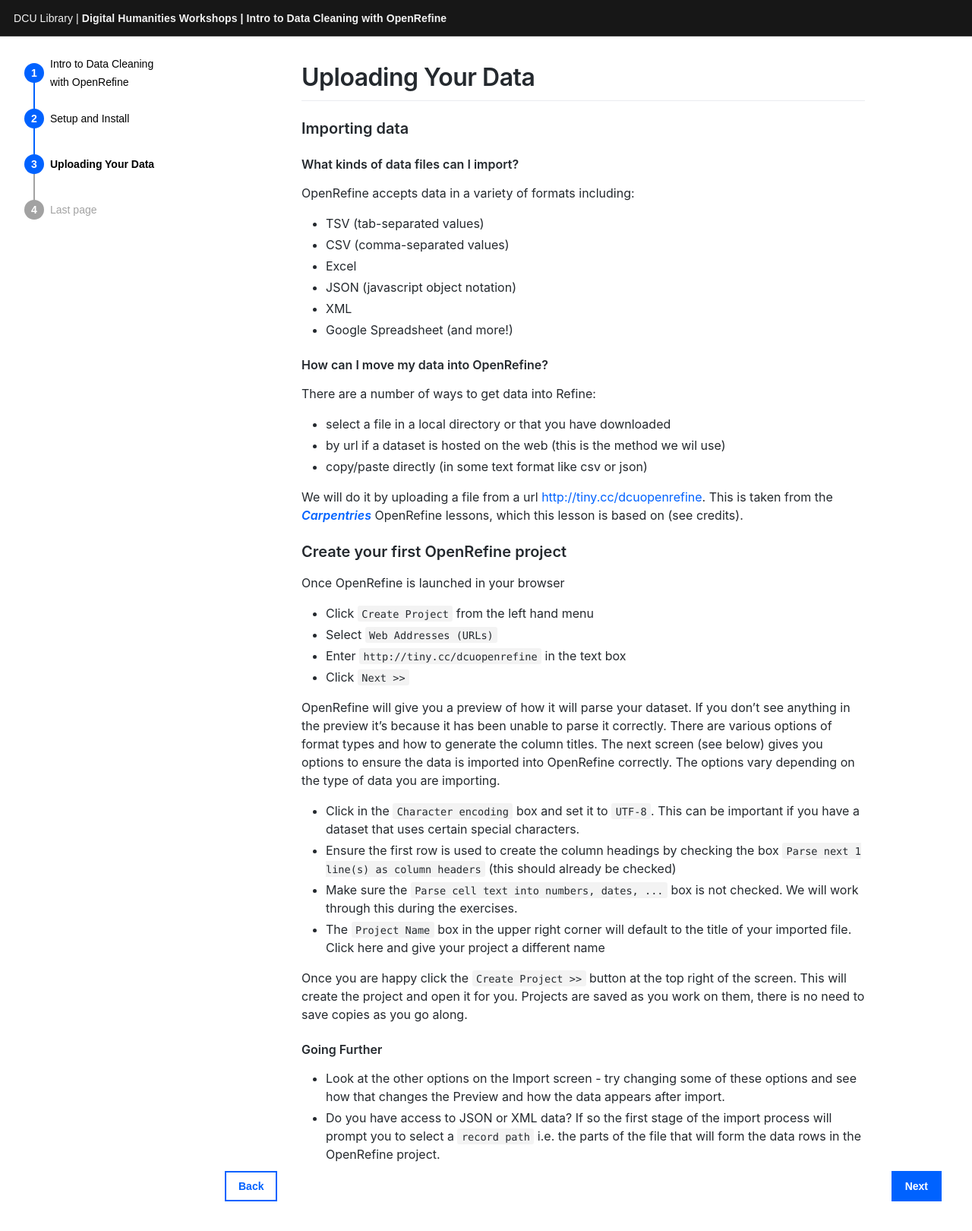
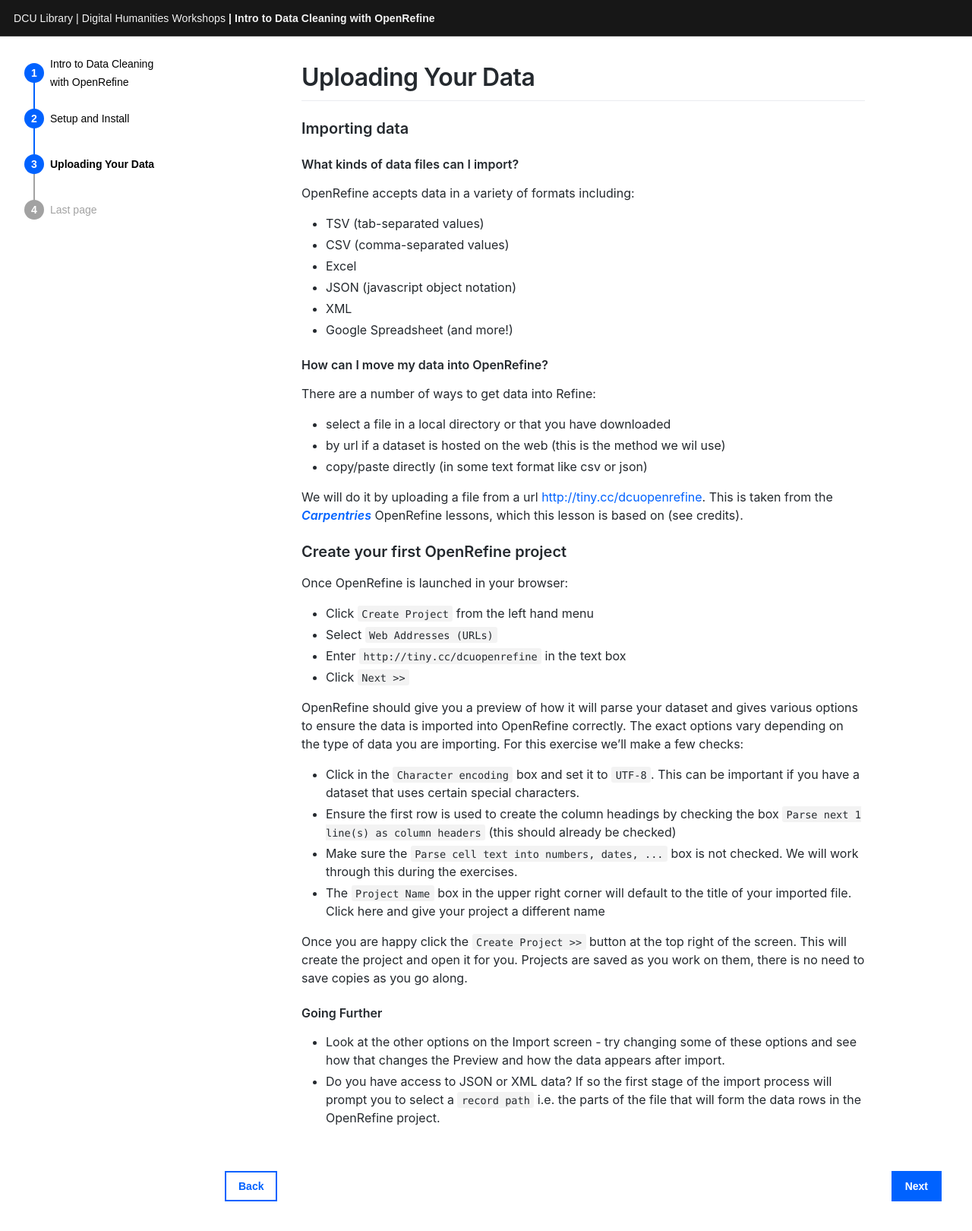
Before and after one commit to DCULibrary/open-refine-workshop, a Jekyll site: the page built from _workshop/import-data.md, in a window 1280 px wide. Shown: the top 1620 px of the page at 76% size. Built offline with Jekyll 4.4.1, drawn with Linux system fonts in a browser that asks for light colours; some web fonts are replaced.

Commit message:
Edit header

```diff
--- a/_layouts/workshop-stepper.html
+++ b/_layouts/workshop-stepper.html
@@ -4,7 +4,7 @@ layout: base
 
 <div class="titlebar">
   <a href="https://www.dcu.ie/library/digital-humanities-0"
-     ><span class="prefix">DCU&nbsp;Library&nbsp;|</span>&nbsp;Digital Humanities&nbsp;Workshops&nbsp;|&nbsp;Intro to Data Cleaning with OpenRefine</a
+     ><span class="prefix">DCU&nbsp;Library&nbsp;|&nbsp;Digital Humanities&nbsp;Workshops&nbsp;</span>|&nbsp;Intro to Data Cleaning with OpenRefine</a
   >
 </div>
 
--- a/_workshop/import-data.md
+++ b/_workshop/import-data.md
@@ -23,14 +23,13 @@ There are a number of ways to get data into Refine:
 We will do it by uploading a file from a url <http://tiny.cc/dcuopenrefine>. This is taken from the __[*Carpentries*](https://carpentries.org)__ OpenRefine lessons, which this lesson is based on (see credits).
 
 ### Create your first OpenRefine project
-Once OpenRefine is launched in your browser
+Once OpenRefine is launched in your browser:
 * Click `Create Project` from the left hand menu
 * Select `Web Addresses (URLs)`
 * Enter `http://tiny.cc/dcuopenrefine` in the text box
 * Click `Next >>`
 
-OpenRefine will give you a preview of how it will parse your dataset. If you don't see anything in the preview it's because it has been unable to parse it correctly. There are various options of format types and how to generate the column titles.
-The next screen (see below) gives you options to ensure the data is imported into OpenRefine correctly. The options vary depending on the type of data you are importing.
+OpenRefine should give you a preview of how it will parse your dataset and gives various options to ensure the data is imported into OpenRefine correctly. The exact options vary depending on the type of data you are importing. For this exercise we'll make a few checks:
 
 * Click in the `Character encoding` box and set it to `UTF-8`. This can be important if you have a dataset that uses certain special characters.
 * Ensure the first row is used to create the column headings by checking the box `Parse next 1 line(s) as column headers` (this should already be checked)
```
